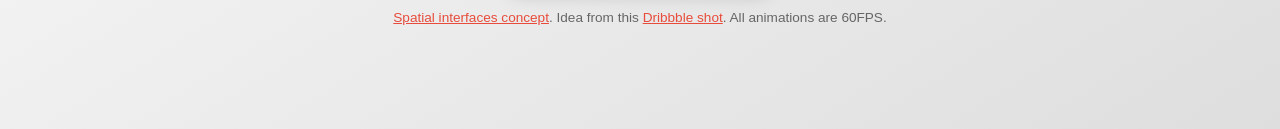
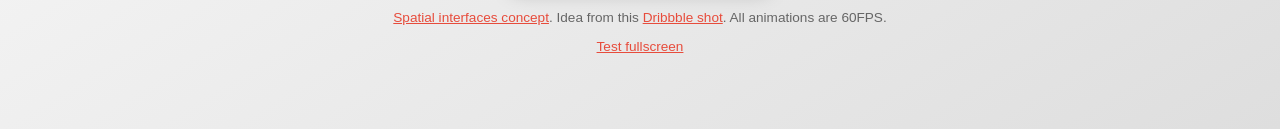
Before and after one commit to iamvdo/morphing-hamburger-menu, a plain HTML site: page index.html in a window 1280 px wide. Shown: the part 626-755 px from the top of the page. Drawn offline with Linux system fonts and the light colour scheme.

Commit message:
Add link to open fullscreen

```diff
--- a/index.html
+++ b/index.html
@@ -20,6 +20,7 @@
   </div>
   <div class="info">
     <p><a href="https://medium.com/elepath-exports/spatial-interfaces-886bccc5d1e9#.4553ef3ze">Spatial interfaces concept</a>. Idea from  this <a href="https://dribbble.com/shots/2419677-Menu-Miniaturization">Dribbble shot</a>. All animations are 60FPS.</p>
+    <p><a href="embed.html">Test fullscreen</a></p>
   </div>
   <script type="text/javascript">
     var _gaq = _gaq || [];
```
